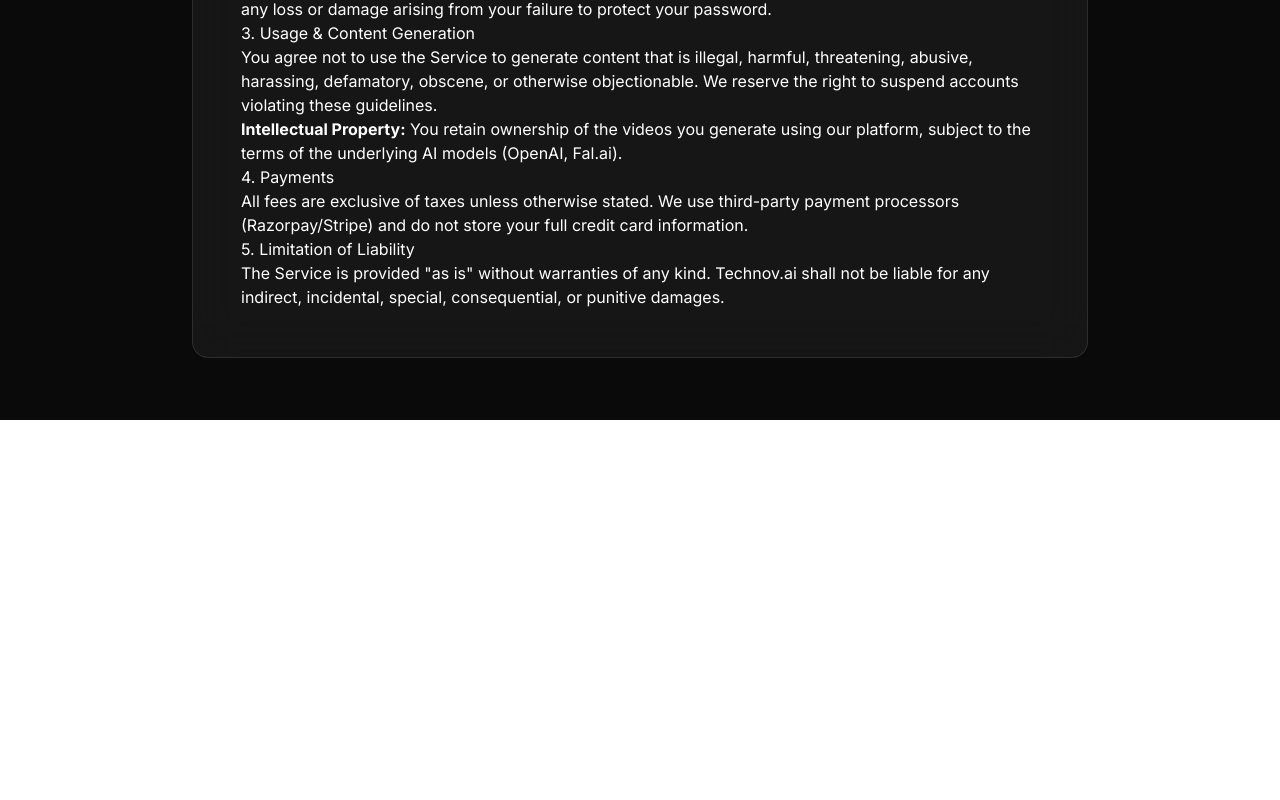
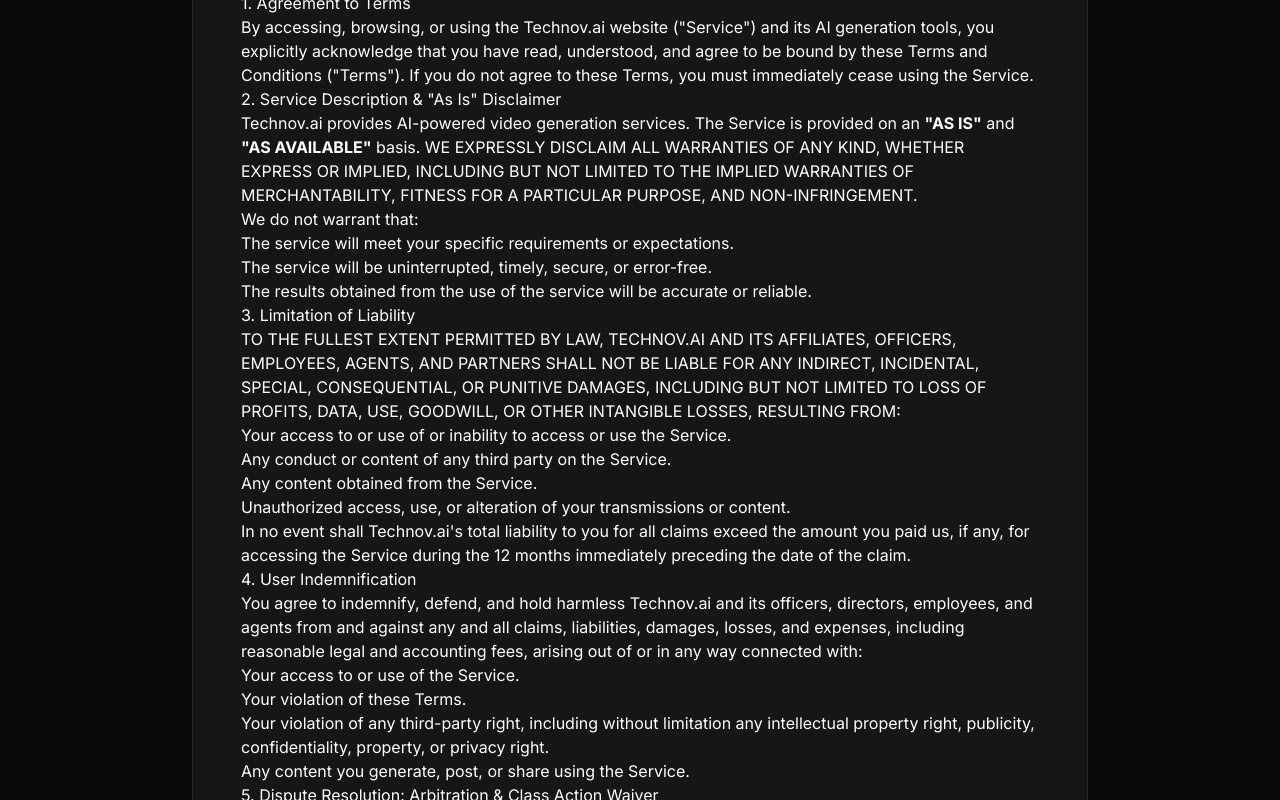
Before and after one commit to grishmaaa/omnicomni, a Next.js app in the folder web/: page /policies/terms in a window 1280 px wide. Shown: the part 380-1180 px from the top of the page. Before the commit the page ends 800 px from the top, so only its background shows below. Built offline with nearby package versions, Linux system fonts and the light colour scheme.

Commit message:
Enhance policies with robust legal protection, strict no-refund and digital-only delivery

```diff
--- a/web/app/policies/shipping/page.tsx
+++ b/web/app/policies/shipping/page.tsx
@@ -5,28 +5,34 @@
 
             <div className="bg-blue-500/10 border border-blue-500/20 p-4 rounded-lg mb-8 not-prose">
                 <p className="text-blue-200">
-                    <strong>Note:</strong> Technov.ai provides purely digital products and services. No physical goods are shipped.
+                    <strong>NOTICE:</strong> This is a digital-only service. No physical products will be shipped to you.
                 </p>
             </div>
 
-            <h3>1. Service Delivery</h3>
+            <h3>1. Digital Delivery Only</h3>
             <p>
-                Upon successful payment for a subscription or credit pack:
+                Technov.ai products are 100% digital. We do not sell or ship physical goods (such as DVDs, hard drives, or merchandise).
+                Therefore, there are no shipping fees, shipping addresses, or delivery tracking numbers associated with your purchase.
+            </p>
+
+            <h3>2. Immediate Fulfillment</h3>
+            <p>
+                Upon successful payment:
             </p>
             <ul>
-                <li><strong>Instant Access:</strong> Your account will be immediately upgraded, and generation credits will be available for use instantly.</li>
-                <li><strong>Digital Content:</strong> All videos generated on the platform are delivered digitally. You can download them directly from your dashboard or "My Videos" page.</li>
+                <li><strong>Subscriptions:</strong> Your account is automatically and instantly upgraded to the paid tier. You gain immediate access to premium features.</li>
+                <li><strong>Asset Delivery:</strong> All AI-generated videos and images are delivered digitally via your account dashboard ("My Videos" section).</li>
             </ul>
 
-            <h3>2. Timeline</h3>
+            <h3>3. Download & Access</h3>
             <p>
-                Video generation times vary based on complexity, but typically range from 2 to 5 minutes per video.
-                Once generated, the file is available for immediate download.
+                You are responsible for downloading your generated content. While we store your content on our servers for a limited time (as per your plan limits), we recommend downloading your videos immediately after generation.
+                We are not responsible for content lost due to failure to download before retention expiration.
             </p>
 
-            <h3>3. Global Availability</h3>
+            <h3>4. No Physical Address Required</h3>
             <p>
-                Our services are available globally to anyone with an internet connection, subject to local laws and regulations.
+                We do not require a shipping address for purchase. Billing addresses are collected solely for payment verification and tax compliance purpose.
             </p>
         </div>
     );
--- a/web/app/policies/terms/page.tsx
+++ b/web/app/policies/terms/page.tsx
@@ -4,38 +4,77 @@
             <h1 className="text-3xl font-bold mb-6 text-gradient">Terms & Conditions</h1>
             <p className="text-sm text-gray-500 mb-8">Last Updated: December 21, 2025</p>
 
-            <h3>1. Acceptance of Terms</h3>
+            <div className="bg-yellow-500/10 border border-yellow-500/20 p-4 rounded-lg mb-8 not-prose">
+                <p className="text-yellow-200">
+                    <strong>IMPORTANT LEGAL NOTICE:</strong> These terms contain a binding arbitration provision and class action waiver that affect your legal rights.
+                </p>
+            </div>
+
+            <h3>1. Agreement to Terms</h3>
             <p>
-                By accessing and using Technov.ai ("Service"), you agree to comply with and be bound by these Terms and Conditions.
-                If you do not agree to these terms, please do not use our Service.
+                By accessing, browsing, or using the Technov.ai website ("Service") and its AI generation tools, you explicitly acknowledge that you have read, understood, and agree to be bound by these Terms and Conditions ("Terms").
+                If you do not agree to these Terms, you must immediately cease using the Service.
             </p>
 
-            <h3>2. User Accounts</h3>
+            <h3>2. Service Description & "As Is" Disclaimer</h3>
             <p>
-                You are responsible for maintaining the security of your account credentials.
-                Technov.ai is not liable for any loss or damage arising from your failure to protect your password.
+                Technov.ai provides AI-powered video generation services. The Service is provided on an <strong>"AS IS"</strong> and <strong>"AS AVAILABLE"</strong> basis.
+                WE EXPRESSLY DISCLAIM ALL WARRANTIES OF ANY KIND, WHETHER EXPRESS OR IMPLIED, INCLUDING BUT NOT LIMITED TO THE IMPLIED WARRANTIES OF MERCHANTABILITY, FITNESS FOR A PARTICULAR PURPOSE, AND NON-INFRINGEMENT.
+            </p>
+            <p>
+                We do not warrant that:
+            </p>
+            <ul>
+                <li>The service will meet your specific requirements or expectations.</li>
+                <li>The service will be uninterrupted, timely, secure, or error-free.</li>
+                <li>The results obtained from the use of the service will be accurate or reliable.</li>
+            </ul>
+
+            <h3>3. Limitation of Liability</h3>
+            <p>
+                TO THE FULLEST EXTENT PERMITTED BY LAW, TECHNOV.AI AND ITS AFFILIATES, OFFICERS, EMPLOYEES, AGENTS, AND PARTNERS SHALL NOT BE LIABLE FOR ANY INDIRECT, INCIDENTAL, SPECIAL, CONSEQUENTIAL, OR PUNITIVE DAMAGES, INCLUDING BUT NOT LIMITED TO LOSS OF PROFITS, DATA, USE, GOODWILL, OR OTHER INTANGIBLE LOSSES, RESULTING FROM:
+            </p>
+            <ul>
+                <li>Your access to or use of or inability to access or use the Service.</li>
+                <li>Any conduct or content of any third party on the Service.</li>
+                <li>Any content obtained from the Service.</li>
+                <li>Unauthorized access, use, or alteration of your transmissions or content.</li>
+            </ul>
+            <p>
+                In no event shall Technov.ai's total liability to you for all claims exceed the amount you paid us, if any, for accessing the Service during the 12 months immediately preceding the date of the claim.
             </p>
 
-            <h3>3. Usage & Content Generation</h3>
+            <h3>4. User Indemnification</h3>
             <p>
-                You agree not to use the Service to generate content that is illegal, harmful, threatening, abusive, harassing,
-                defamatory, obscene, or otherwise objectionable. We reserve the right to suspend accounts violating these guidelines.
+                You agree to indemnify, defend, and hold harmless Technov.ai and its officers, directors, employees, and agents from and against any and all claims, liabilities, damages, losses, and expenses, including reasonable legal and accounting fees, arising out of or in any way connected with:
+            </p>
+            <ul>
+                <li>Your access to or use of the Service.</li>
+                <li>Your violation of these Terms.</li>
+                <li>Your violation of any third-party right, including without limitation any intellectual property right, publicity, confidentiality, property, or privacy right.</li>
+                <li>Any content you generate, post, or share using the Service.</li>
+            </ul>
+
+            <h3>5. Dispute Resolution: Arbitration & Class Action Waiver</h3>
+            <p>
+                <strong>Binding Arbitration:</strong> Any dispute arising out of or relating to these Terms or the Service shall be resolved through binding arbitration, rather than in court.
             </p>
             <p>
-                <strong>Intellectual Property:</strong> You retain ownership of the videos you generate using our platform,
-                subject to the terms of the underlying AI models (OpenAI, Fal.ai).
+                <strong>Class Action Waiver:</strong> YOU AND TECHNOV.AI AGREE THAT EACH MAY BRING CLAIMS AGAINST THE OTHER ONLY IN YOUR OR ITS INDIVIDUAL CAPACITY AND NOT AS A PLAINTIFF OR CLASS MEMBER IN ANY PURPORTED CLASS OR REPRESENTATIVE PROCEEDING.
+            </p>
+            <p>
+                <strong>Governing Law:</strong> These Terms shall be governed by and construed in accordance with the laws of India, without regard to its conflict of law provisions. Jurisdiction for any court proceedings resides exclusively in Bengaluru, Karnataka, India.
             </p>
 
-            <h3>4. Payments</h3>
+            <h3>6. Acceptable Use Policy</h3>
             <p>
-                All fees are exclusive of taxes unless otherwise stated. We use third-party payment processors (Razorpay/Stripe)
-                and do not store your full credit card information.
+                You are strictly prohibited from using the Service to generate content that is illegal, defamatory, pornographic, promoting violence, or violating intellectual property rights.
+                Violation of this policy will result in immediate termination without refund and potential legal action.
             </p>
 
-            <h3>5. Limitation of Liability</h3>
+            <h3>7. Changes to Terms</h3>
             <p>
-                The Service is provided "as is" without warranties of any kind. Technov.ai shall not be liable for any indirect,
-                incidental, special, consequential, or punitive damages.
+                We reserve the right to modify these Terms at any time. We will provide notice of these changes by updating the "Last Updated" date. By continuing to access or use the Service after those revisions become effective, you agree to be bound by the revised Terms.
             </p>
         </div>
     );
```
Also changed, not shown: web/app/policies/refund/page.tsx (+37 -22 lines).
